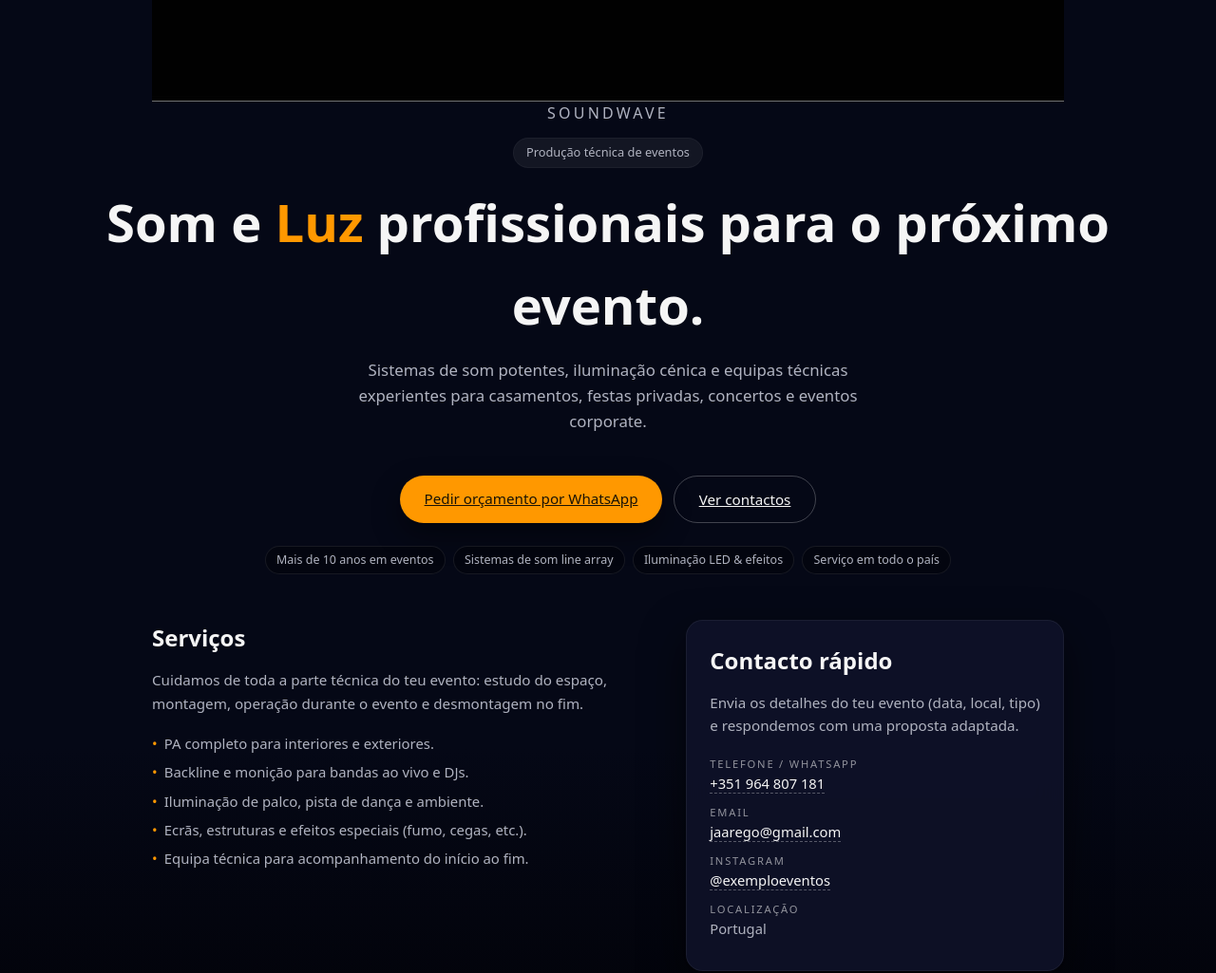
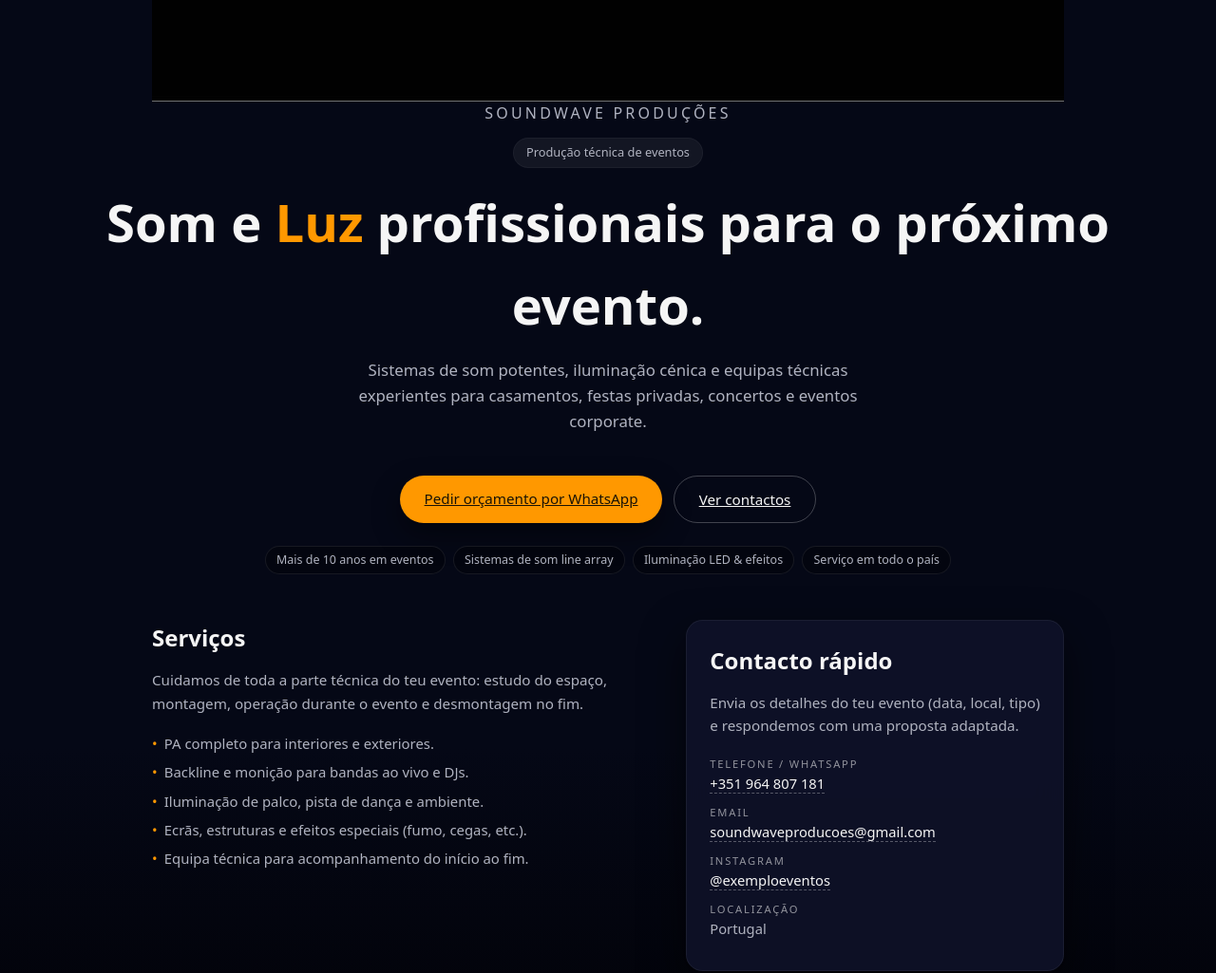
Before and after one commit to jaarego/jaarego.github.io, a Jekyll site: the page built from README.md, in a window 1280 px wide. Shown: the part 851-1876 px from the top of the page at 95% size. Built offline with Jekyll 4.4.1, drawn with Linux system fonts in a browser that asks for light colours; our own code applies the rules of GitHub Pages for plain Markdown files.

Commit message:
Update default.html

```diff
--- a/_layouts/default.html
+++ b/_layouts/default.html
@@ -220,7 +220,7 @@
 <body>
   <header>
     <img src="logo.png" alt="Soundwave">
-    <div class="logo">Soundwave</div>
+    <div class="logo">Soundwave Produções</div>
     <div class="pill">Produção técnica de eventos</div>
     <h1>Som e <span>Luz</span> profissionais para o próximo evento.</h1>
     <p class="subtitle">
@@ -280,7 +280,7 @@
           <div>
             <div class="contact-label">Email</div>
             <div class="contact-value">
-              <a href="mailto:jaarego@gmail.com">jaarego@gmail.com</a>
+              <a href="mailto:soundwaveproducoes@gmail.com">soundwaveproducoes@gmail.com</a>
             </div>
           </div>
         </div>
```
